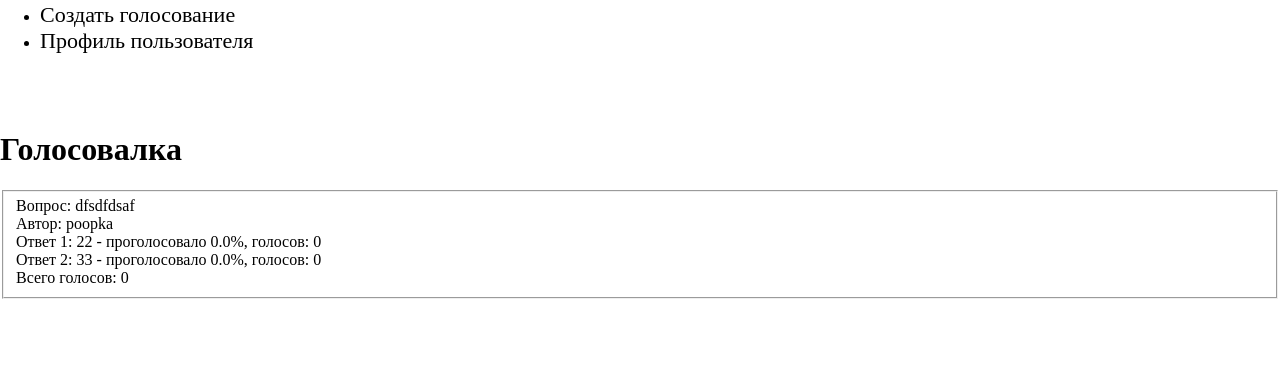
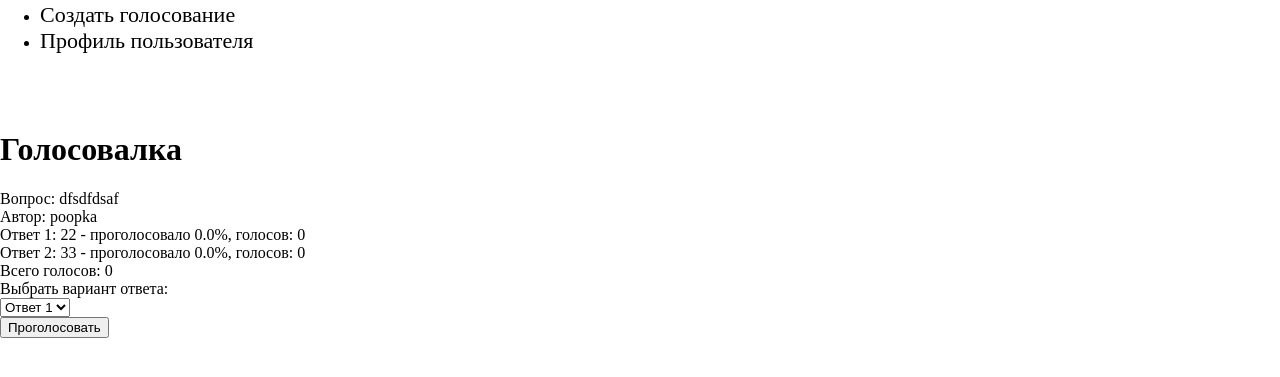
Before and after one commit to yy3art/simple_votings, a Django app: page /vote/1 in a window 1280 px wide. Shown: the part 234-611 px from the top of the page. Run offline with Django 5.2, Linux system fonts and the light colour scheme; a user stored in the database is signed in; data comes from the database, SQL or seed files in the repository.

Commit message:
Голосовалка доделана

```diff
--- a/Simple_voting/Landing/templates/voting.html
+++ b/Simple_voting/Landing/templates/voting.html
@@ -2,8 +2,7 @@
 
 {% block main %}
 <h1>Голосовалка</h1>
-<form>
-            <fieldset disabled>
+<form method="post">
                 <div class="form-group row">
                     <div class="col col-8">
                         Вопрос: {{ form.question }}<br>
@@ -11,13 +10,16 @@
                     </div>
                 </div>
                 <div class="form-group row">
+                    {% csrf_token %}
                     <div class="col">
                         Ответ 1: {{ form.answer1 }} - проголосовало {{ form.persent_1 }}%, голосов: {{ form.count_1 }}<br>
                         Ответ 2: {{ form.answer2 }} - проголосовало {{ form.persent_2 }}%, голосов: {{ form.count_2 }}<br>
                         Всего голосов: {{ form.count_all }}<br>
+                        Выбрать вариант ответа:<br>
+                        {{ form.choice }}<br>
                     </div>
+                    <button type="submit">Проголосовать</button>
                 </div>
-            </fieldset>
 </form>
 
 
```
